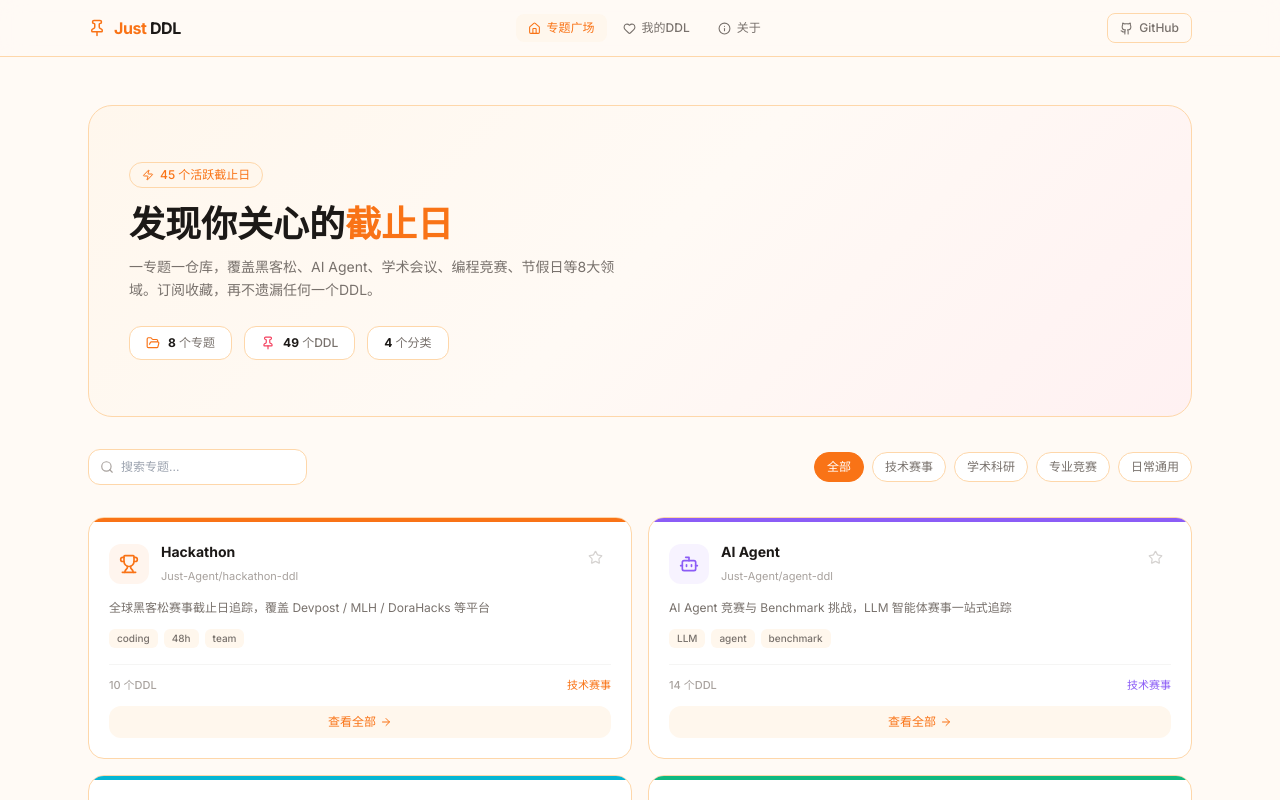
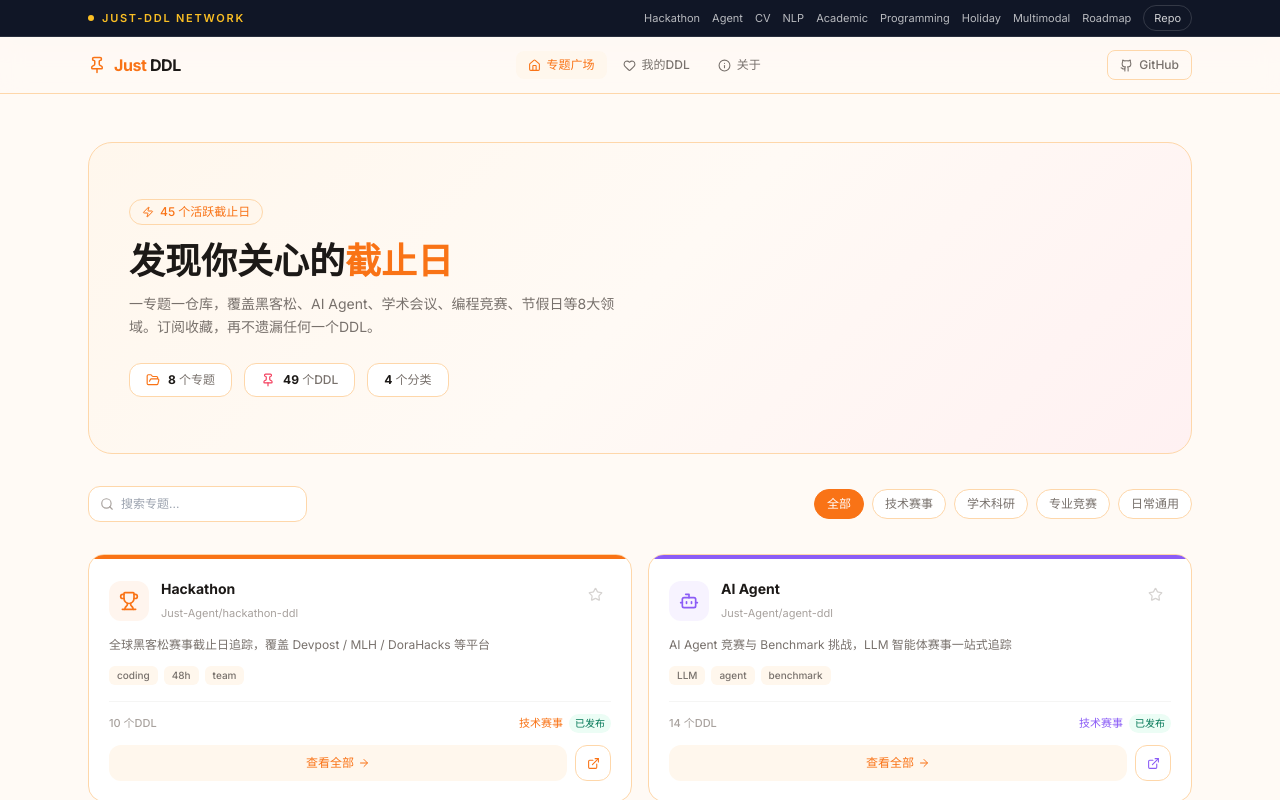
Before and after one commit to Just-Agent/just-ddl, a React (Vite) app: page / in a window 1280 px wide. Shown: the top 800 px of the page. Built offline with nearby package versions, Linux system fonts and the light colour scheme.

Commit message:
Unify Just-DDL network branding

```diff
--- a/src/components/Layout.tsx
+++ b/src/components/Layout.tsx
@@ -1,10 +1,12 @@
 import { Outlet } from 'react-router';
 import Navbar from './Navbar';
 import Footer from './Footer';
+import NetworkBar from './NetworkBar';
 
 export default function Layout() {
   return (
     <div className="flex min-h-[100dvh] flex-col" style={{ background: '#FFFAF5' }}>
+      <NetworkBar />
       <Navbar />
       <main className="flex-1"><Outlet /></main>
       <Footer />
--- /dev/null
+++ b/src/components/NetworkBar.tsx
@@ -0,0 +1,44 @@
+const topics = [
+  { label: 'Hackathon', href: 'https://just-agent.github.io/hackathon-ddl/' },
+  { label: 'Agent', href: 'https://just-agent.github.io/agent-ddl/' },
+  { label: 'CV', href: 'https://just-agent.github.io/cv-ddl/' },
+  { label: 'NLP', href: 'https://just-agent.github.io/nlp-ddl/' },
+  { label: 'Academic', href: 'https://just-agent.github.io/academic-ddl/' },
+  { label: 'Programming', href: 'https://just-agent.github.io/programming-ddl/' },
+  { label: 'Holiday', href: 'https://just-agent.github.io/holiday-ddl/' },
+  { label: 'Multimodal', href: 'https://just-agent.github.io/multimodal-ddl/' },
+  { label: 'Roadmap', href: 'https://github.com/Just-Agent/just-ddl' },
+];
+
+export default function NetworkBar() {
+  return (
+    <div className="border-b border-white/10 bg-[#101626] text-white">
+      <div className="mx-auto flex h-9 max-w-6xl items-center justify-between gap-3 px-4 text-[11px] sm:px-6">
+        <a
+          href="https://just-agent.github.io/just-ddl/"
+          className="flex items-center gap-2 font-semibold tracking-[0.16em] text-[#FBBF24] uppercase"
+        >
+          <span className="h-1.5 w-1.5 rounded-full bg-[#FBBF24]" />
+          Just-DDL Network
+        </a>
+        <div className="flex min-w-0 items-center gap-3 overflow-x-auto">
+          {topics.map((topic) => (
+            <a
+              key={topic.label}
+              href={topic.href}
+              className="whitespace-nowrap text-white/70 transition-colors hover:text-white"
+            >
+              {topic.label}
+            </a>
+          ))}
+          <a
+            href="https://github.com/Just-Agent/just-ddl"
+            className="whitespace-nowrap rounded-full border border-white/15 px-2.5 py-1 text-white/80 transition-colors hover:border-[#F97316] hover:text-[#F97316]"
+          >
+            Repo
+          </a>
+        </div>
+      </div>
+    </div>
+  );
+}
--- a/src/components/TopicCard.tsx
+++ b/src/components/TopicCard.tsx
@@ -1,6 +1,6 @@
 import { Link } from 'react-router';
 import { motion } from 'framer-motion';
-import { Trophy, Bot, Eye, MessageSquare, GraduationCap, Code2, CalendarHeart, Layers, ArrowRight, Star } from 'lucide-react';
+import { Trophy, Bot, Eye, MessageSquare, GraduationCap, Code2, CalendarHeart, Layers, ArrowRight, Star, ExternalLink } from 'lucide-react';
 import type { Topic } from '@/data/topics';
 import { useSubscriptions } from '@/hooks/useSubscriptions';
 
@@ -54,16 +54,29 @@ export default function TopicCard({ topic, index }: { topic: Topic; index: numbe
 
         <div className="mt-4 flex items-center justify-between border-t pt-3" style={{ borderColor: '#F5F5F4' }}>
           <span className="text-[11px] font-medium" style={{ color: '#A8A29E' }}>{topic.itemCount} 个DDL</span>
+          <div className="flex items-center gap-1.5">
             <span className="text-[11px] font-medium" style={{ color: topic.color }}>{topic.category}</span>
+            <span className="rounded-full px-1.5 py-0.5 text-[10px] font-medium" style={{ background: topic.status === 'published' ? '#ECFDF5' : '#F5F5F4', color: topic.status === 'published' ? '#047857' : '#78716C' }}>
+              {topic.status === 'published' ? '已发布' : '骨架'}
+            </span>
+          </div>
         </div>
 
+        <div className="mt-3 grid grid-cols-[1fr_auto] gap-2">
           <Link to={`/topic/${topic.id}`}
-          className="mt-3 flex items-center justify-center gap-1 rounded-xl py-2 text-xs font-medium transition-all"
+            className="flex items-center justify-center gap-1 rounded-xl py-2 text-xs font-medium transition-all"
             style={{ background: '#FFF7ED', color: '#F97316' }}
             onMouseEnter={e => { e.currentTarget.style.background = '#F97316'; e.currentTarget.style.color = '#FFFFFF'; }}
             onMouseLeave={e => { e.currentTarget.style.background = '#FFF7ED'; e.currentTarget.style.color = '#F97316'; }}>
             查看全部 <ArrowRight size={12} />
           </Link>
+          <a href={topic.site} target="_blank" rel="noopener noreferrer"
+            className="flex h-9 w-9 items-center justify-center rounded-xl border transition-all"
+            style={{ borderColor: '#FED7AA', color: topic.color }}
+            aria-label={`${topic.name} GitHub Pages`}>
+            <ExternalLink size={13} />
+          </a>
+        </div>
       </div>
     </motion.div>
   );
--- a/src/data/topics.ts
+++ b/src/data/topics.ts
@@ -5,20 +5,22 @@ export interface Topic {
   icon: string;
   color: string;
   repo: string;
+  site: string;
+  status: 'published' | 'scaffold';
   itemCount: number;
   category: string;
   tags: string[];
 }
 
 export const topics: Topic[] = [
-  { id: 'hackathon-ddl', name: 'Hackathon', description: '全球黑客松赛事截止日追踪，覆盖 Devpost / MLH / DoraHacks 等平台', icon: 'Trophy', color: '#F97316', repo: 'Just-Agent/hackathon-ddl', itemCount: 10, category: '技术赛事', tags: ['coding', '48h', 'team'] },
-  { id: 'agent-ddl', name: 'AI Agent', description: 'AI Agent 竞赛与 Benchmark 挑战，LLM 智能体赛事一站式追踪', icon: 'Bot', color: '#8B5CF6', repo: 'Just-Agent/agent-ddl', itemCount: 14, category: '技术赛事', tags: ['LLM', 'agent', 'benchmark'] },
-  { id: 'cv-ddl', name: 'Computer Vision', description: '计算机视觉顶会与赛事截稿，CVPR / ICCV / ECCV 等', icon: 'Eye', color: '#06B6D4', repo: 'Just-Agent/cv-ddl', itemCount: 8, category: '技术赛事', tags: ['CVPR', 'ICCV', 'ECCV'] },
-  { id: 'nlp-ddl', name: 'NLP', description: '自然语言处理会议与竞赛，ACL / EMNLP / NAACL 等', icon: 'MessageSquare', color: '#10B981', repo: 'Just-Agent/nlp-ddl', itemCount: 6, category: '技术赛事', tags: ['ACL', 'EMNLP', 'NAACL'] },
-  { id: 'academic-ddl', name: 'Academic', description: '全行业学术会议投稿截止，NeurIPS / ICML / ICLR 等', icon: 'GraduationCap', color: '#F43F5E', repo: 'Just-Agent/academic-ddl', itemCount: 12, category: '学术科研', tags: ['conference', 'journal', 'paper'] },
-  { id: 'programming-ddl', name: 'Programming', description: '编程算法竞赛截止时间，ICPC / Codeforces / AtCoder 等', icon: 'Code2', color: '#3B82F6', repo: 'Just-Agent/programming-ddl', itemCount: 9, category: '专业竞赛', tags: ['ICPC', 'Codeforces', 'LeetCode'] },
-  { id: 'holiday-ddl', name: 'Holidays', description: '法定节假日与二十四节气倒计时，寒暑假安排', icon: 'CalendarHeart', color: '#EAB308', repo: 'Just-Agent/holiday-ddl', itemCount: 15, category: '日常通用', tags: ['festival', 'solar-term', 'vacation'] },
-  { id: 'multimodal-ddl', name: 'Multimodal', description: '多模态理解与生成竞赛，MM 理解 / VLM / AIGC 赛事', icon: 'Layers', color: '#EC4899', repo: 'Just-Agent/multimodal-ddl', itemCount: 5, category: '技术赛事', tags: ['MM', 'VLM', 'generative'] },
+  { id: 'hackathon-ddl', name: 'Hackathon', description: '全球黑客松赛事截止日追踪，覆盖 Devpost / MLH / DoraHacks 等平台', icon: 'Trophy', color: '#F97316', repo: 'Just-Agent/hackathon-ddl', site: 'https://just-agent.github.io/hackathon-ddl/', status: 'published', itemCount: 10, category: '技术赛事', tags: ['coding', '48h', 'team'] },
+  { id: 'agent-ddl', name: 'AI Agent', description: 'AI Agent 竞赛与 Benchmark 挑战，LLM 智能体赛事一站式追踪', icon: 'Bot', color: '#8B5CF6', repo: 'Just-Agent/agent-ddl', site: 'https://just-agent.github.io/agent-ddl/', status: 'published', itemCount: 14, category: '技术赛事', tags: ['LLM', 'agent', 'benchmark'] },
+  { id: 'cv-ddl', name: 'Computer Vision', description: '计算机视觉顶会与赛事截稿，CVPR / ICCV / ECCV 等', icon: 'Eye', color: '#06B6D4', repo: 'Just-Agent/cv-ddl', site: 'https://just-agent.github.io/cv-ddl/', status: 'scaffold', itemCount: 8, category: '技术赛事', tags: ['CVPR', 'ICCV', 'ECCV'] },
+  { id: 'nlp-ddl', name: 'NLP', description: '自然语言处理会议与竞赛，ACL / EMNLP / NAACL 等', icon: 'MessageSquare', color: '#10B981', repo: 'Just-Agent/nlp-ddl', site: 'https://just-agent.github.io/nlp-ddl/', status: 'scaffold', itemCount: 6, category: '技术赛事', tags: ['ACL', 'EMNLP', 'NAACL'] },
+  { id: 'academic-ddl', name: 'Academic', description: '全行业学术会议投稿截止，NeurIPS / ICML / ICLR 等', icon: 'GraduationCap', color: '#F43F5E', repo: 'Just-Agent/academic-ddl', site: 'https://just-agent.github.io/academic-ddl/', status: 'scaffold', itemCount: 12, category: '学术科研', tags: ['conference', 'journal', 'paper'] },
+  { id: 'programming-ddl', name: 'Programming', description: '编程算法竞赛截止时间，ICPC / Codeforces / AtCoder 等', icon: 'Code2', color: '#3B82F6', repo: 'Just-Agent/programming-ddl', site: 'https://just-agent.github.io/programming-ddl/', status: 'scaffold', itemCount: 9, category: '专业竞赛', tags: ['ICPC', 'Codeforces', 'LeetCode'] },
+  { id: 'holiday-ddl', name: 'Holidays', description: '法定节假日与二十四节气倒计时，寒暑假安排', icon: 'CalendarHeart', color: '#EAB308', repo: 'Just-Agent/holiday-ddl', site: 'https://just-agent.github.io/holiday-ddl/', status: 'scaffold', itemCount: 15, category: '日常通用', tags: ['festival', 'solar-term', 'vacation'] },
+  { id: 'multimodal-ddl', name: 'Multimodal', description: '多模态理解与生成竞赛，MM 理解 / VLM / AIGC 赛事', icon: 'Layers', color: '#EC4899', repo: 'Just-Agent/multimodal-ddl', site: 'https://just-agent.github.io/multimodal-ddl/', status: 'scaffold', itemCount: 5, category: '技术赛事', tags: ['MM', 'VLM', 'generative'] },
 ];
 
 export const categories = ['全部', '技术赛事', '学术科研', '专业竞赛', '日常通用'];
--- a/src/pages/About.tsx
+++ b/src/pages/About.tsx
@@ -77,7 +77,7 @@ export default function About() {
       {/* Open source */}
       <section className="mt-8 text-center">
         <p className="text-xs" style={{ color: '#A8A29E' }}>Just DDL 是开源项目，欢迎贡献代码和数据</p>
-        <a href="https://github.com/just-ddl" target="_blank" rel="noopener noreferrer"
+        <a href="https://github.com/Just-Agent/just-ddl" target="_blank" rel="noopener noreferrer"
           className="mt-3 inline-flex items-center gap-1.5 rounded-xl px-5 py-2 text-xs font-medium text-white transition-all" style={{ background: '#F97316' }}>
           GitHub 仓库
         </a>
```
Also changed, not shown: src/pages/TopicDetail.tsx (+8 -1 lines), 1 other file (tests, documents, lock files or other folders). Lines whose indentation alone changed are shown as unchanged.
